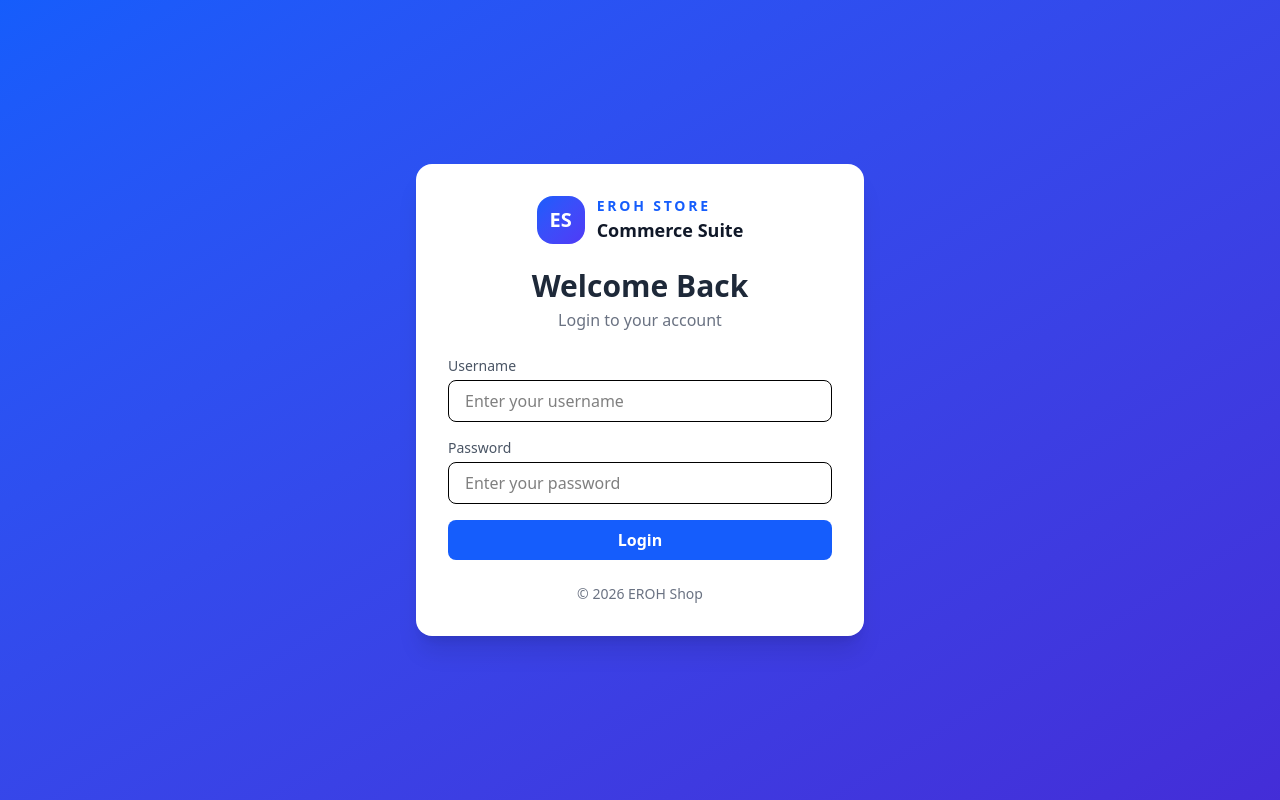
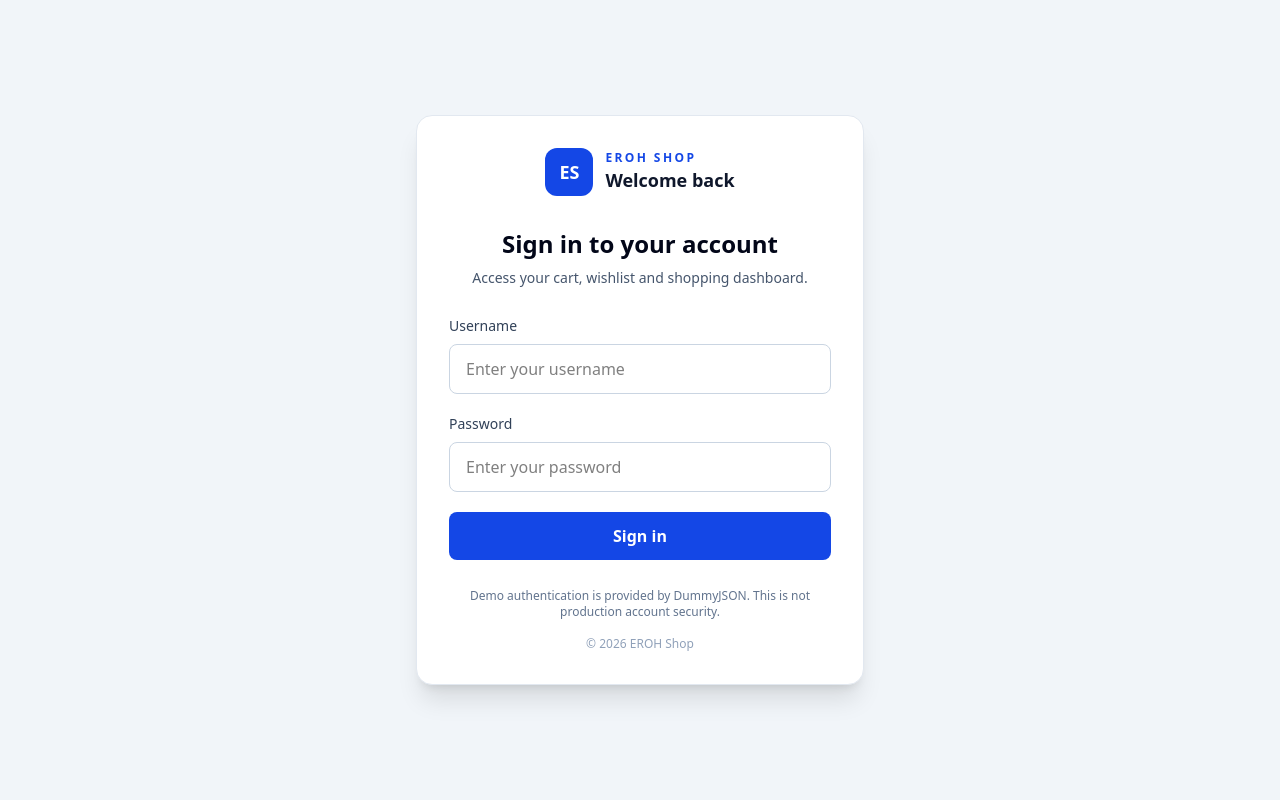
Before and after one commit to EricHOfla/E-CommerceReact-JS-DummyJSON, a React (Vite) app: page /login in a window 1280 px wide. Built offline with nearby package versions, Linux system fonts and the light colour scheme; no server answers.

Commit message:
Polish sign-in UX and inline errors

```diff
--- a/src/pages/Login.jsx
+++ b/src/pages/Login.jsx
@@ -1,97 +1,63 @@
 import { useState } from "react";
-import { useNavigate } from "react-router-dom";
+import { useLocation, useNavigate } from "react-router-dom";
 import { useAuth } from "../context/AuthContext";
 
 const LoginPage = () => {
-  const { login } = useAuth();
+  const { login, isAuthenticated } = useAuth();
   const navigate = useNavigate();
-
+  const location = useLocation();
   const [username, setUsername] = useState("");
   const [password, setPassword] = useState("");
   const [loading, setLoading] = useState(false);
+  const [error, setError] = useState("");
 
-  const handleSubmit = async (e) => {
-    e.preventDefault();
+  if (isAuthenticated) {
+    return <div className="flex min-h-screen items-center justify-center text-slate-600">You are already signed in. <button className="ml-2 text-blue-700 underline" onClick={() => navigate("/")}>Continue</button></div>;
+  }
+
+  const handleSubmit = async (event) => {
+    event.preventDefault();
+    setError("");
+    setLoading(true);
     try {
-      setLoading(true);
       await login(username, password);
-      navigate("/");
+      navigate(location.state?.from?.pathname || "/", { replace: true });
     } catch (err) {
-      alert("Invalid username or password");
+      setError(err.response?.data?.message || "We couldn't sign you in. Check your details and try again.");
     } finally {
       setLoading(false);
     }
   };
 
   return (
-    <div className="min-h-screen flex items-center justify-center bg-gradient-to-br from-blue-600 to-indigo-700 px-4">
-      <div className="w-full max-w-md bg-white rounded-2xl shadow-xl p-8">
-
-        {/* Brand */}
-        <div className="flex items-center justify-center gap-3 mb-6">
-          <div className="w-12 h-12 rounded-2xl bg-gradient-to-br from-blue-600 to-indigo-600 flex items-center justify-center text-white font-bold text-xl">
-            ES
+    <main className="flex min-h-screen items-center justify-center bg-slate-100 px-4 py-10">
+      <section className="w-full max-w-md rounded-2xl border border-slate-200 bg-white p-8 shadow-xl">
+        <Link to="/" className="mb-8 flex items-center justify-center gap-3" aria-label="EROH Shop home">
+          <span className="flex h-12 w-12 items-center justify-center rounded-xl bg-blue-700 text-lg font-bold text-white">ES</span>
+          <span><span className="block text-xs font-semibold uppercase tracking-[0.2em] text-blue-700">ERoh Shop</span><span className="block text-lg font-bold text-slate-900">Welcome back</span></span>
+        </Link>
+        <div className="mb-7 text-center">
+          <h1 className="text-2xl font-bold text-slate-950">Sign in to your account</h1>
+          <p className="mt-2 text-sm text-slate-600">Access your cart, wishlist and shopping dashboard.</p>
+        </div>
+        {error && <div role="alert" className="mb-5 rounded-lg border border-red-200 bg-red-50 px-4 py-3 text-sm text-red-700">{error}</div>}
+        <form onSubmit={handleSubmit} className="space-y-5">
+          <div>
+            <label htmlFor="username" className="mb-2 block text-sm font-medium text-slate-700">Username</label>
+            <input id="username" name="username" autoComplete="username" value={username} onChange={(event) => setUsername(event.target.value)} className="w-full rounded-lg border border-slate-300 px-4 py-3 outline-none transition focus:border-blue-600 focus:ring-2 focus:ring-blue-100" placeholder="Enter your username" required />
           </div>
           <div>
-            <p className="text-sm uppercase tracking-[0.2em] text-blue-600 font-semibold">Eroh Store</p>
-            <p className="text-lg font-bold text-gray-900">Commerce Suite</p>
+            <label htmlFor="password" className="mb-2 block text-sm font-medium text-slate-700">Password</label>
+            <input id="password" name="password" type="password" autoComplete="current-password" value={password} onChange={(event) => setPassword(event.target.value)} className="w-full rounded-lg border border-slate-300 px-4 py-3 outline-none transition focus:border-blue-600 focus:ring-2 focus:ring-blue-100" placeholder="Enter your password" required />
           </div>
-        </div>
-
-        {/* Header */}
-        <div className="text-center mb-6">
-          <h2 className="text-3xl font-bold text-gray-800">Welcome Back</h2>
-          <p className="text-gray-500 mt-1">
-            Login to your account
-          </p>
-        </div>
-
-        {/* Form */}
-        <form onSubmit={handleSubmit} className="space-y-4">
-          <div>
-            <label className="block text-sm font-medium text-gray-600 mb-1">
-              Username
-            </label>
-            <input
-              type="text"
-              placeholder="Enter your username"
-              value={username}
-              onChange={(e) => setUsername(e.target.value)}
-              className="w-full px-4 py-2 border rounded-lg focus:ring-2 focus:ring-blue-500 focus:outline-none"
-              required
-            />
-          </div>
-
-          <div>
-            <label className="block text-sm font-medium text-gray-600 mb-1">
-              Password
-            </label>
-            <input
-              type="password"
-              placeholder="Enter your password"
-              value={password}
-              onChange={(e) => setPassword(e.target.value)}
-              className="w-full px-4 py-2 border rounded-lg focus:ring-2 focus:ring-blue-500 focus:outline-none"
-              required
-            />
-          </div>
-
-          <button
-            type="submit"
-            disabled={loading}
-            className="w-full bg-blue-600 text-white py-2 rounded-lg font-semibold hover:bg-blue-700 transition disabled:opacity-60"
-          >
-            {loading ? "Logging in..." : "Login"}
-          </button>
+          <button type="submit" disabled={loading} className="w-full rounded-lg bg-blue-700 px-4 py-3 font-semibold text-white transition hover:bg-blue-800 disabled:cursor-not-allowed disabled:opacity-60">{loading ? "Signing in…" : "Sign in"}</button>
         </form>
-
-        {/* Footer */}
-        <p className="text-center text-sm text-gray-500 mt-6">
-          © {new Date().getFullYear()} EROH Shop
-        </p>
-      </div>
-    </div>
+        <p className="mt-7 text-center text-xs text-slate-500">Demo authentication is provided by DummyJSON. This is not production account security.</p>
+        <p className="mt-4 text-center text-xs text-slate-400">© {new Date().getFullYear()} EROH Shop</p>
+      </section>
+    </main>
   );
 };
 
+import { Link } from "react-router-dom";
 export default LoginPage;
```
